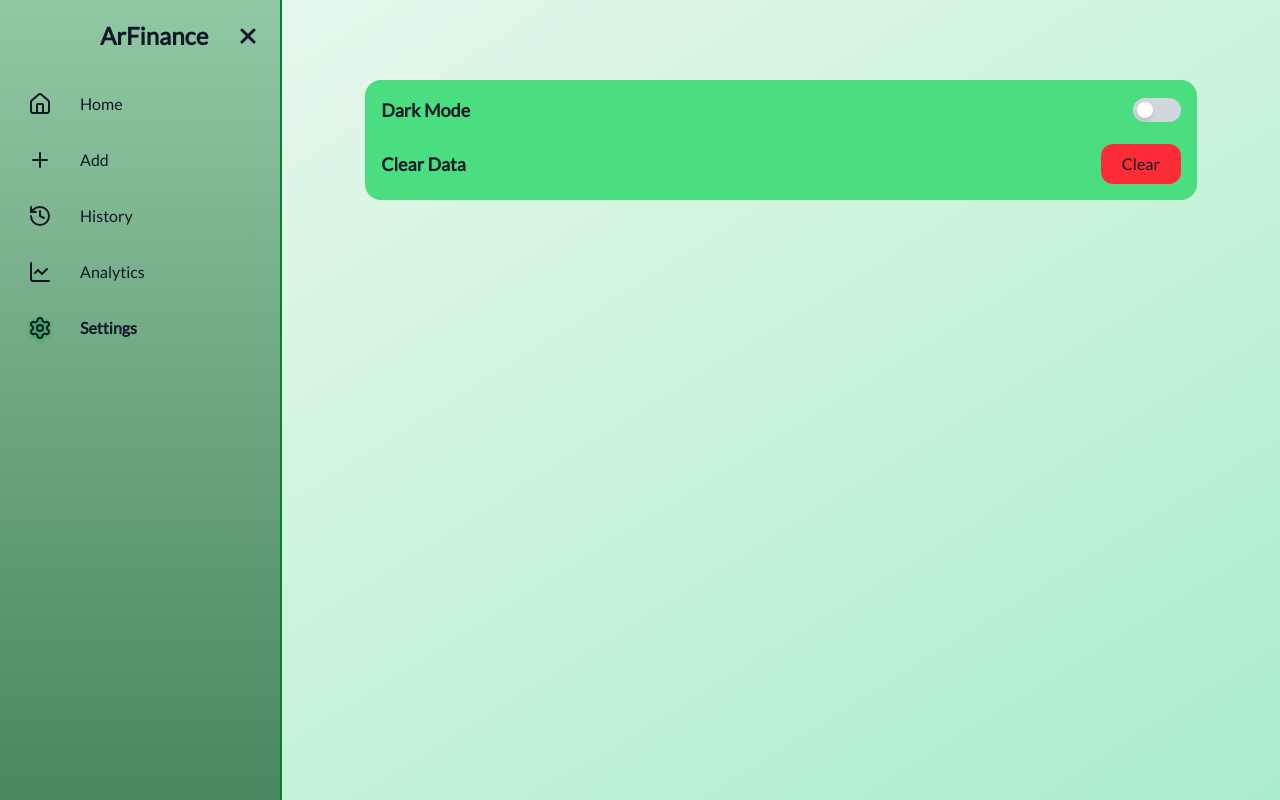
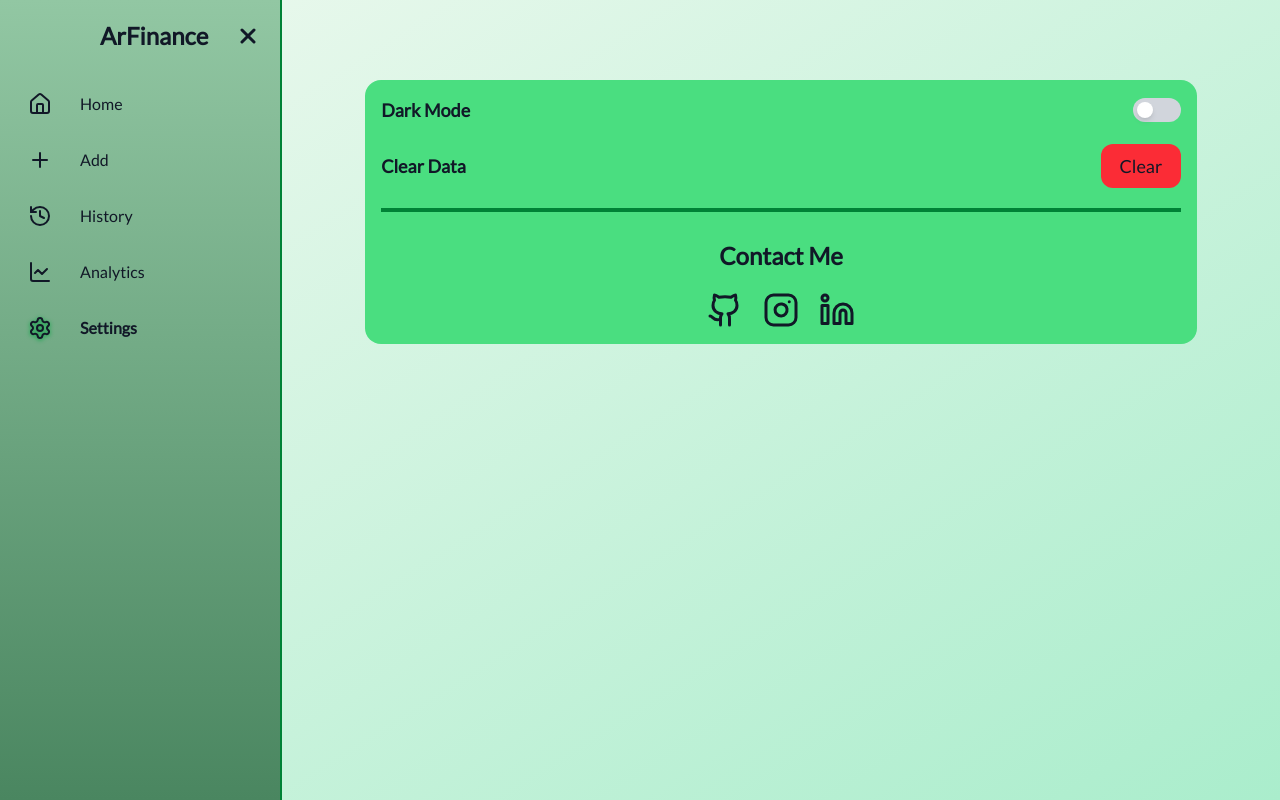
Before and after one commit to ArveonTech/ArFinance, a React (Vite) app: page /settings in a window 1280 px wide. Built offline with nearby package versions, Linux system fonts and the light colour scheme.

Commit message:
membuat contact me

```diff
--- a/src/components/pages/SettingsPages.jsx
+++ b/src/components/pages/SettingsPages.jsx
@@ -45,7 +45,7 @@ const SettingPages = () => {
       </div>
       <div className="flex justify-between items-center">
         <h1 className="text-lg font-semibold">Clear Data</h1>
-        <button className="bg-red-500 w-20 rounded-xl p-2" onClick={() => handleClickToConfirm()}>
+        <button className="bg-red-500 w-20 rounded-xl p-2 text-lg" onClick={() => handleClickToConfirm()}>
           Clear
         </button>
       </div>
@@ -71,6 +71,32 @@ const SettingPages = () => {
           </div>
         </div>
       </div>
+      <hr className="border-border mt-5 border-2" />
+      <div className="mt-7">
+        <h1 className="text-center text-2xl mb-5 font-semibold">Contact Me </h1>
+        <div className="flex justify-center items-center gap-5">
+          <a href="https://github.com/ArveonTech" target="_blank">
+            <svg xmlns="http://www.w3.org/2000/svg" viewBox="0 0 24 24" fill="none" stroke="currentColor" stroke-width="2" stroke-linecap="round" stroke-linejoin="round" class="w-9 h-9">
+              <path d="M15 22v-4a4.8 4.8 0 0 0-1-3.5c3 0 6-2 6-5.5.08-1.25-.27-2.48-1-3.5.28-1.15.28-2.35 0-3.5 0 0-1 0-3 1.5-2.64-.5-5.36-.5-8 0C6 2 5 2 5 2c-.3 1.15-.3 2.35 0 3.5A5.403 5.403 0 0 0 4 9c0 3.5 3 5.5 6 5.5-.39.49-.68 1.05-.85 1.65-.17.6-.22 1.23-.15 1.85v4" />
+              <path d="M9 18c-4.51 2-5-2-7-2" />
+            </svg>
+          </a>
+          <a href="https://www.instagram.com/4hdarizq1/" target="_blank">
+            <svg xmlns="http://www.w3.org/2000/svg" viewBox="0 0 24 24" fill="none" stroke="currentColor" stroke-width="2" stroke-linecap="round" stroke-linejoin="round" class="w-9 h-9">
+              <rect width="20" height="20" x="2" y="2" rx="5" ry="5" />
+              <path d="M16 11.37A4 4 0 1 1 12.63 8 4 4 0 0 1 16 11.37z" />
+              <line x1="17.5" x2="17.51" y1="6.5" y2="6.5" />
+            </svg>
+          </a>
+          <a href="https://www.linkedin.com/in/ahdarizqi/" target="_blank">
+            <svg xmlns="http://www.w3.org/2000/svg" viewBox="0 0 24 24" fill="none" stroke="currentColor" stroke-width="2" stroke-linecap="round" stroke-linejoin="round" class="w-9 h-9">
+              <path d="M16 8a6 6 0 0 1 6 6v7h-4v-7a2 2 0 0 0-4 0v7h-4v-7a6 6 0 0 1 6-6z" />
+              <rect width="4" height="12" x="2" y="9" />
+              <circle cx="4" cy="4" r="2" />
+            </svg>
+          </a>
+        </div>
+      </div>
       <ToastContainer position="top-center" autoClose={5000} hideProgressBar={false} newestOnTop={false} closeOnClick rtl={false} pauseOnFocusLoss draggable pauseOnHover={false} theme="light" transition={Bounce} />{" "}
     </div>
   );
```
